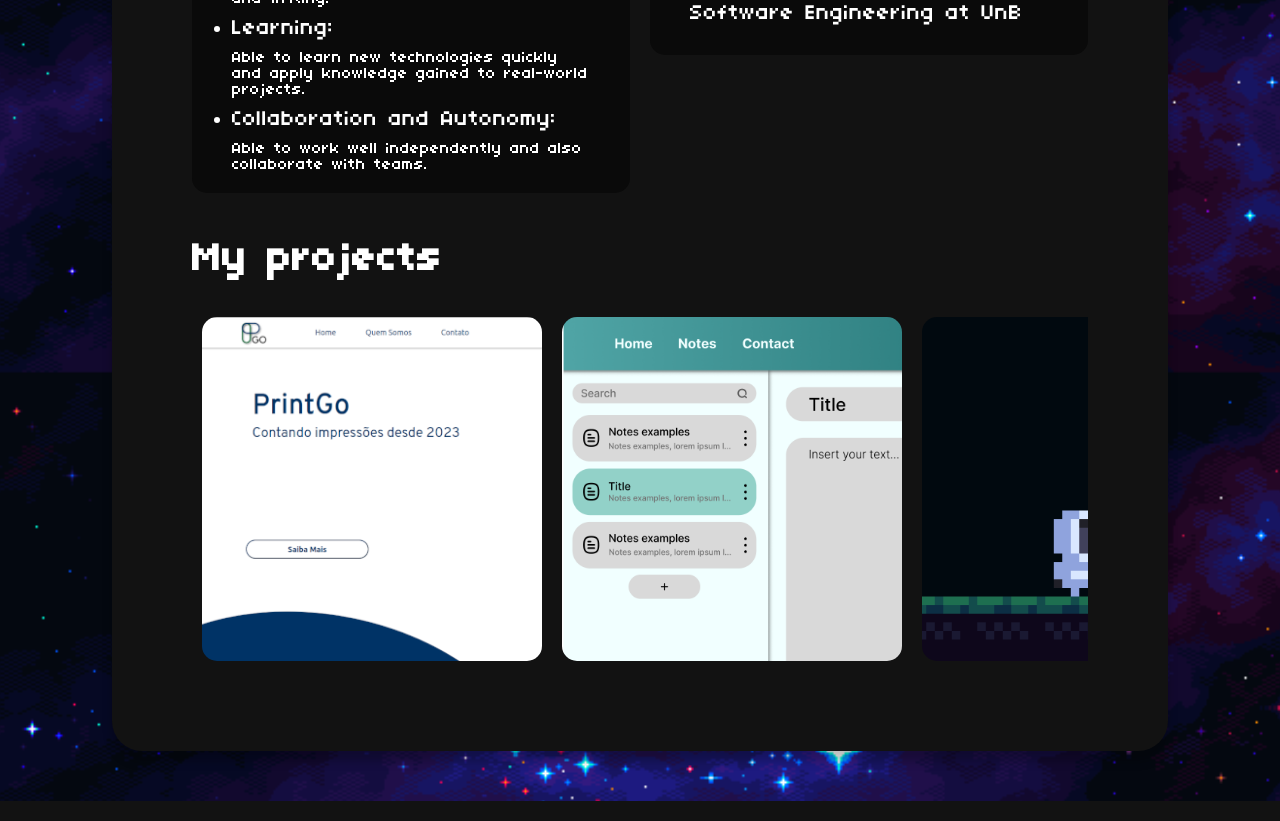
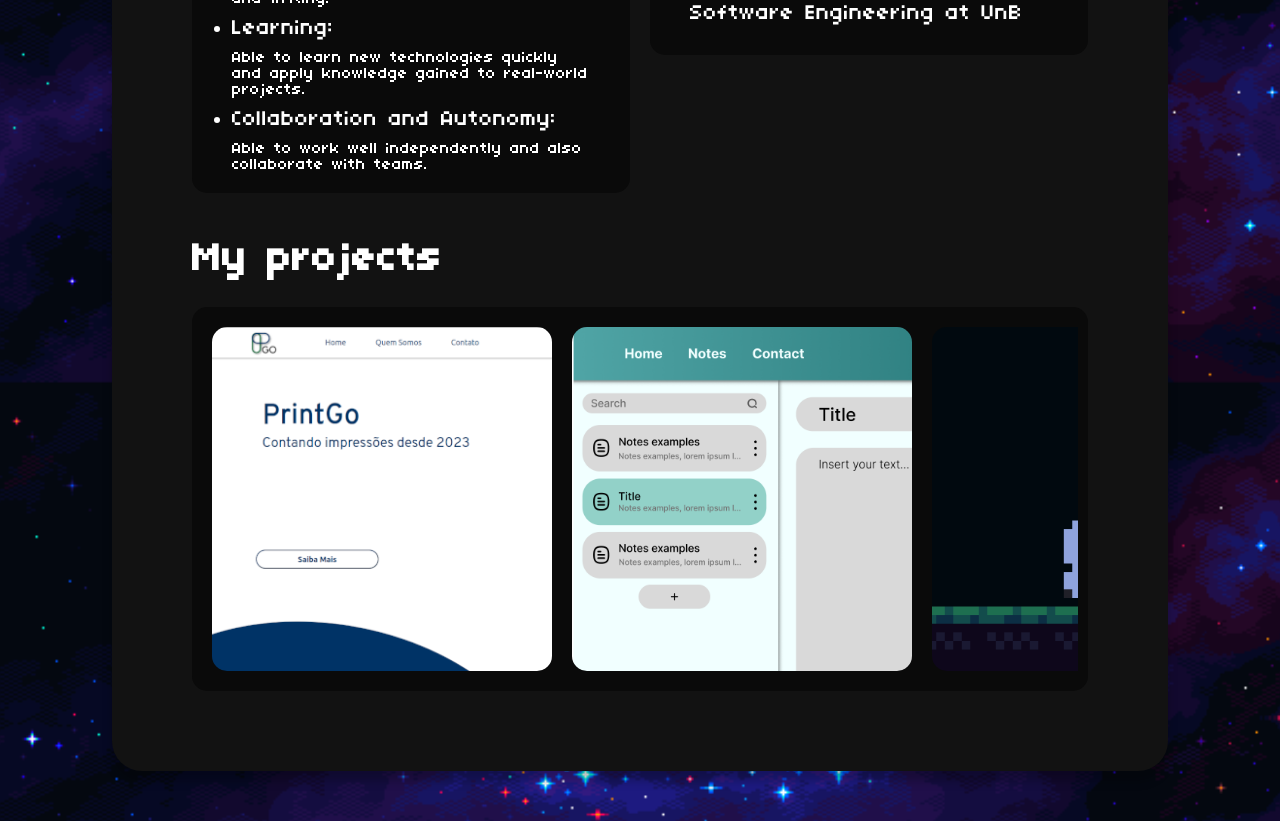
Before and after one commit to LipeAKugel/Portfolio, a Next.js app: page /skills in a window 1280 px wide. Shown: the part 856-1677 px from the top of the page. Built offline with nearby package versions, Linux system fonts and the light colour scheme.

Commit message:
:hammer: adding ui detail in projects carousel

```diff
--- a/src/app/skills/page.js
+++ b/src/app/skills/page.js
@@ -99,9 +99,11 @@ export default function Skills() {
           </div>
         </div>
         <h1>My projects</h1>
+        <div className={styles.projectsContainer}>
           <Carousel
             items={projects}
           />
+        </div>
       </div>
     </div>
   )
--- a/src/styles/app/skills.module.css
+++ b/src/styles/app/skills.module.css
@@ -41,3 +41,9 @@
 .rightcontent {
   width: 50%;
 }
+
+.projectsContainer {
+  border-radius: 15px;
+  padding: 10px 10px;
+  background-color: var(--color-second-background);
+}
```
